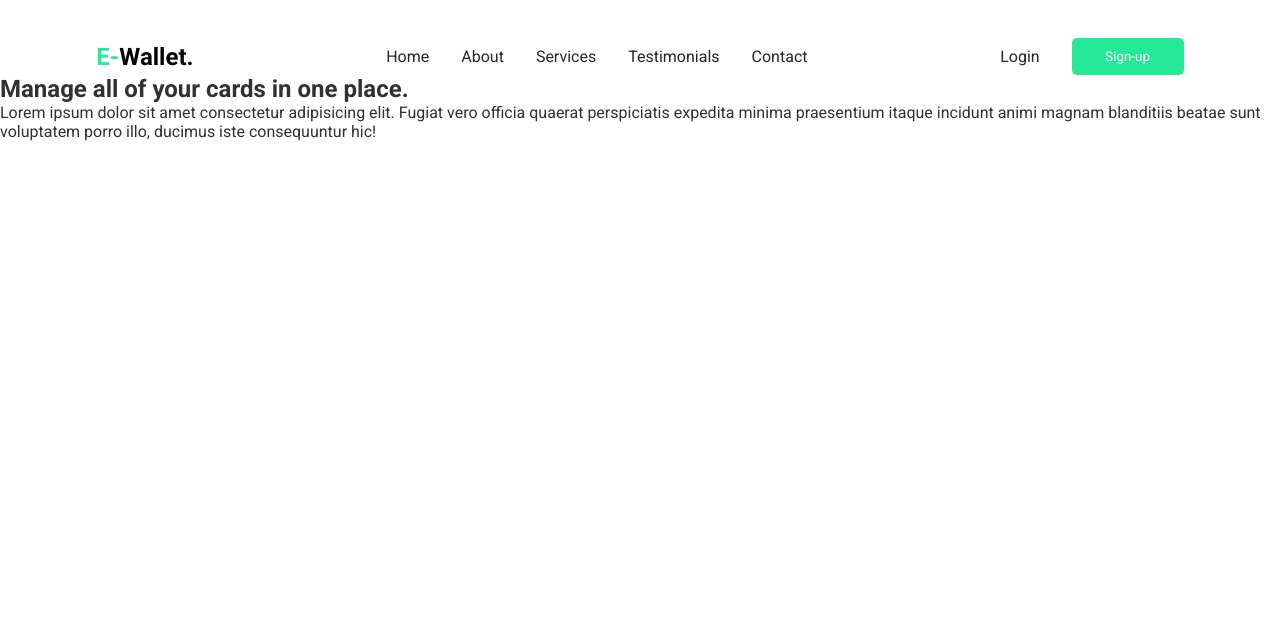
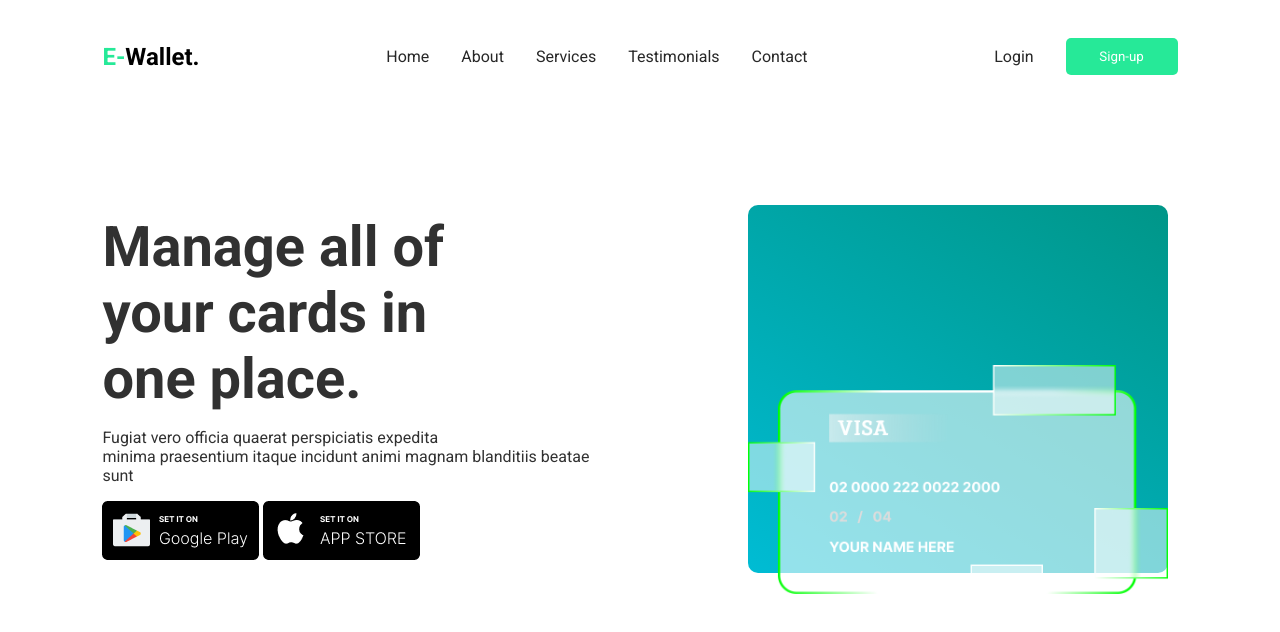
Before and after one commit to ismailaib/ls-graphics, a plain HTML site: page index.html in a window 1280 px wide. Drawn offline with Linux system fonts and the light colour scheme.

Commit message:
add code

```diff
--- a/assets/css/style.css
+++ b/assets/css/style.css
@@ -8,19 +8,21 @@
     list-style: none;
     color: #313131;
     font-family: 'Roboto', sans-serif;
-  }
-
+}
+section {
+    padding: 120px 8%;
+}
 body,html {
-    background: var(--bg-color);
-    color: var(--text-color);
+    background: #ffffff;
     scroll-behavior: smooth;
     scroll-padding-top: 2rem;
     overflow-x: hidden;
 }
 nav {
     display: flex;
-    justify-content: space-around;
+    justify-content: space-between;
     align-items: center;
+    padding: 0px 8%;
     flex-direction: row;
     padding-top: 3%;
 }
@@ -71,3 +73,37 @@ nav .logo span {
     color: #26e998;
     cursor: pointer;
 }
+.home {
+    position: relative;
+    height: auto;
+    width: 100%;
+    display: grid;
+    grid-template-columns: repeat(2, 1fr);
+    grid-gap: 6rem;
+    align-items: center;
+}
+
+.home-img{
+    display: flex;
+    justify-content: flex-end;
+    margin: 10px;
+}
+.home-img .background{
+    background: linear-gradient(212deg, #009688, #00bcd4);
+    height: 23rem;
+    border-radius: 10px;
+}
+.home-img img {
+    max-width: 100%;
+    width: 420px;
+    height: auto;
+    margin-top: 10rem;
+}
+.home-content {
+    display: flex;
+    gap: 1rem;
+    flex-direction: column;
+}
+h1 {
+    font-size: 3.5rem;
+}
--- a/index.html
+++ b/index.html
@@ -25,13 +25,20 @@
             <button>Sign-up</button>
         </div>
     </nav>
-    <!--=============== Home ================ -->
-    <section>
-        <div class="home-text">
-            <h1>Manage all of your cards in one place.</h1>
-            <p>Lorem ipsum dolor sit amet consectetur adipisicing elit. Fugiat vero officia quaerat perspiciatis expedita minima praesentium itaque incidunt animi magnam blanditiis beatae sunt voluptatem porro illo, ducimus iste consequuntur hic!</p>
-            <img src="" alt="">
-            <img src="" alt="">
+    <!--=============== Home ================-->
+    <section id="home" class="home">
+        <div class="home-content">
+            <h1>Manage all of <br> your cards in <br> one place.</h1>
+            <p>Fugiat vero officia quaerat perspiciatis expedita <br>minima praesentium itaque  incidunt animi magnam blanditiis beatae sunt</p>
+            <div class="content-img">
+                <img src="assets/img/group-2.png" alt="">
+                <img src="assets/img/group-1.png" alt="">
+            </div>
+        </div>
+        <div class="home-img">
+            <div class="background">
+                <img src="assets/img/img-home.png" alt="">
+            </div>
         </div>
     </section>
 </body>
```
Also changed, not shown: assets/img/group-1.png (added), assets/img/group-2.png (added), assets/img/img-home.png (added).
